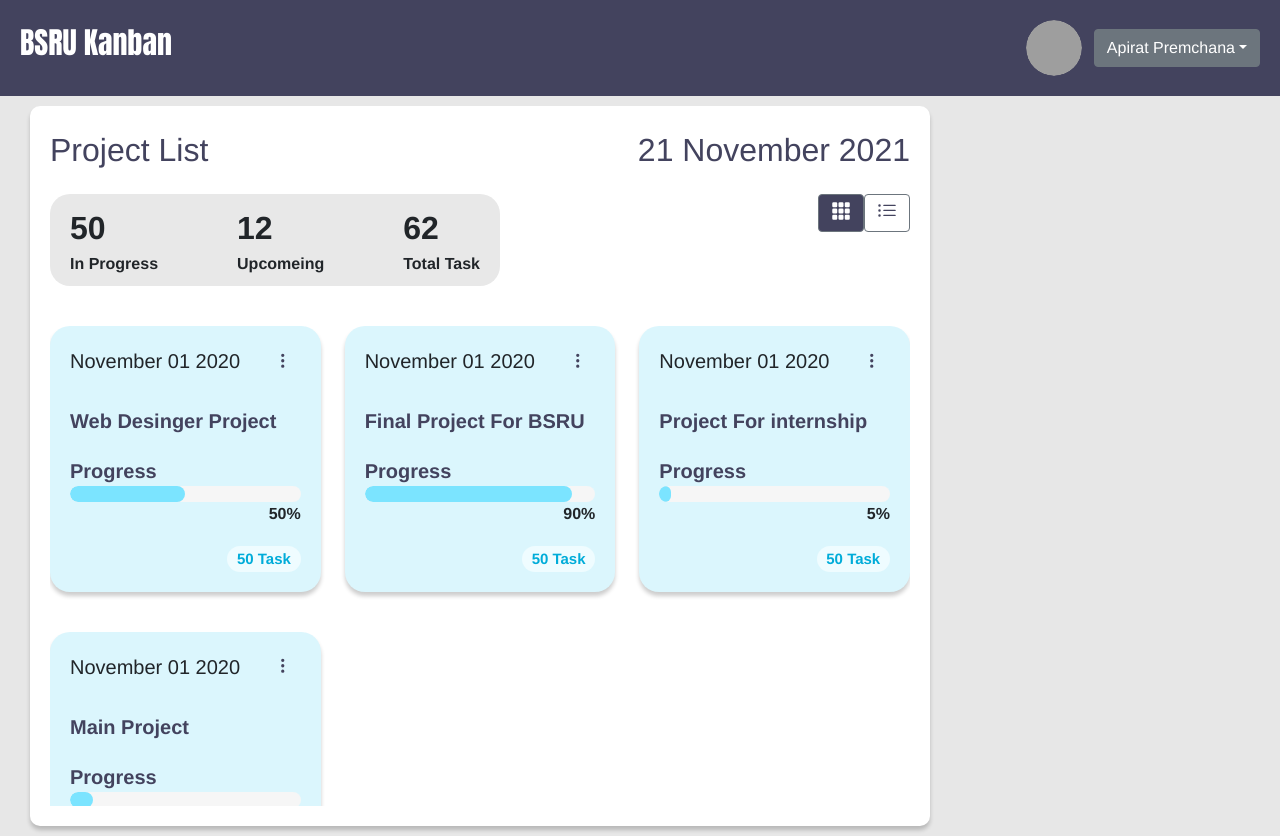
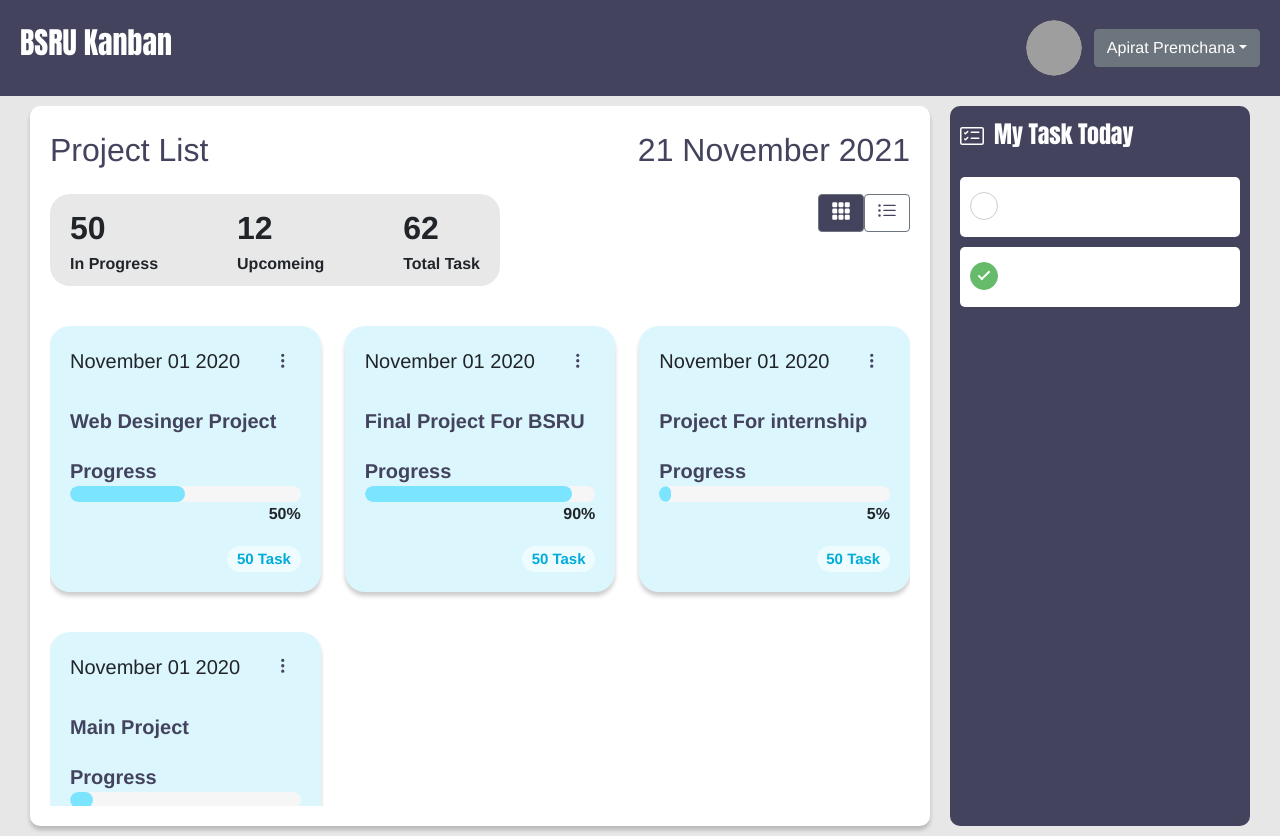
Before and after one commit to ujiik009/kanban_board_project, a Vue app: page /#/project-list in a window 1280 px wide. Built offline with nearby package versions, Linux system fonts and the light colour scheme; grey boxes are pictures that could not be loaded.

Commit message:
right task today

```diff
--- a/src/components/ProjectList/index.vue
+++ b/src/components/ProjectList/index.vue
@@ -72,12 +72,40 @@
           </div>
 
           <div id="view-content">
-            <ProjectViewCard :projects="project" v-if="view_page_active == 'card'" />
-            <ProjectViewList :projects="project" v-if="view_page_active == 'list'" />
+            <ProjectViewCard
+              :projects="project"
+              v-if="view_page_active == 'card'"
+            />
+            <ProjectViewList
+              :projects="project"
+              v-if="view_page_active == 'list'"
+            />
           </div>
         </div>
       </div>
-      <div class="content-right"></div>
+      <div class="content-right">
+        <div id="my-task-today">
+          <div style="color: #ffffff; font-size: 24px" class="font-impact">
+            <b-icon icon="card-checklist"></b-icon>
+            <span style="margin-left: 10px">My Task Today</span>
+          </div>
+          <div class="my-task-today-zone">
+            <div v-for="(task_item, index) in tasks" class="task" :key="index">
+              <div style="width: 50px">
+                <div class="round" style="margin-top: 15px; margin-left: 10px">
+                  <input
+                    type="checkbox"
+                    :id="`${'checkbox'}${index}`"
+                    :checked="task_item.status"
+                    @change="task_item.status = !task_item.status"
+                  />
+                  <label :for="`${'checkbox'}${index}`"></label>
+                </div>
+              </div>
+            </div>
+          </div>
+        </div>
+      </div>
     </div>
   </div>
 </template>
@@ -132,7 +160,18 @@ export default {
           created_at: "2020-11-01 00:00:00",
         },
       ],
-
+      tasks: [
+        {
+          name: "Create Login Page",
+          label: "Design",
+          status: false,
+        },
+        {
+          name: "Create Register Page",
+          label: "Design",
+          status: true,
+        },
+      ],
     };
   },
 };
@@ -208,4 +247,71 @@ export default {
   height: calc(100% - 160px);
   overflow-y: auto;
 }
+
+#my-task-today {
+  border-radius: 10px;
+  padding: 10px;
+  background-color: #43435e;
+  height: 100%;
+}
+
+.my-task-today-zone {
+  margin-top: 15px;
+  height: 90%;
+  overflow-y: auto;
+}
+
+.task {
+  margin-top: 10px;
+  min-height: 60px;
+  background-color: white;
+  border-radius: 5px;
+  display: flex;
+}
+
+.round {
+  position: relative;
+}
+
+.round label {
+  background-color: #fff;
+  border: 1px solid #ccc;
+  border-radius: 50%;
+  cursor: pointer;
+  height: 28px;
+  left: 0;
+  position: absolute;
+  top: 0;
+  width: 28px;
+}
+
+.round label:after {
+  border: 2px solid #fff;
+  border-top: none;
+  border-right: none;
+  content: "";
+  height: 6px;
+  left: 7px;
+  opacity: 0;
+  position: absolute;
+  top: 8px;
+  transform: rotate(-45deg);
+  width: 12px;
+}
+
+.round input[type="checkbox"] {
+  visibility: hidden;
+}
+
+.round input[type="checkbox"]:checked + label {
+  background-color: #66bb6a;
+  border-color: #66bb6a;
+}
+
+.round input[type="checkbox"]:checked + label:after {
+  opacity: 1;
+}
+
+
+
 </style>
```
